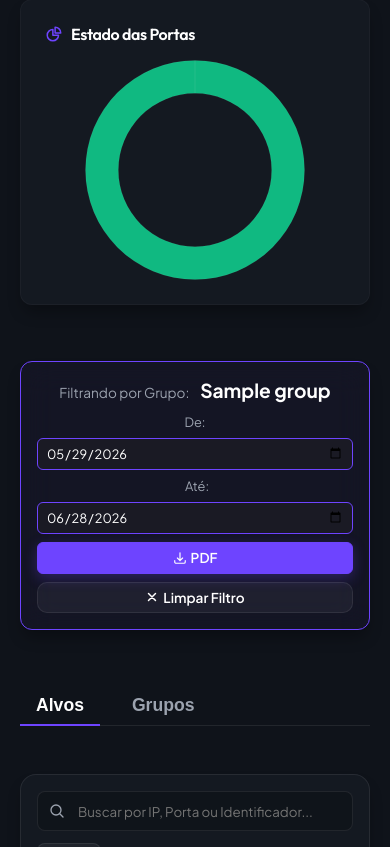
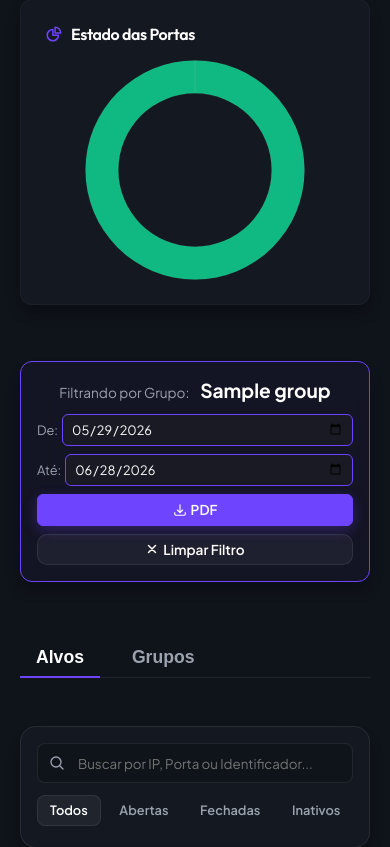
Before and after one commit to KaioHerculano/Port_Map, a Django app: page /?group=1 in a window 390 px wide. Shown: the part 1029-1876 px from the top of the page. Run offline with Django 5.2, Linux system fonts and the light colour scheme; a user stored in the database is signed in; tables that the repository leaves empty hold one stand-in row (values such as "Sample post"); data that the repository does not hold is empty; parts of the project's set-up code (start-up, migrations or seed data) failed here and were passed over.

Commit message:
style(dashboard): stack PDF date inputs on screen widths below 550px

```diff
--- a/templates/monitor/dashboard.html
+++ b/templates/monitor/dashboard.html
@@ -110,11 +110,15 @@
     <strong style="font-size: 1.2rem; color: white; margin-left: 0.5rem;">{{ selected_group.name }}</strong>
   </div>
   <div style="display: flex; gap: 0.5rem; align-items: center;">
-    <div style="display: flex; gap: 0.35rem; align-items: center;">
-      <span style="font-size: 0.8rem; color: var(--text-muted);">De:</span>
-      <input type="date" id="pdf_start_date_selected" style="padding: 0.25rem 0.5rem; background: #1a1a24; border: 1px solid var(--primary); border-radius: 6px; color: white; font-size: 0.8rem; outline: none; height: 32px; font-family: inherit;">
-      <span style="font-size: 0.8rem; color: var(--text-muted); margin-left: 0.25rem;">Até:</span>
-      <input type="date" id="pdf_end_date_selected" style="padding: 0.25rem 0.5rem; background: #1a1a24; border: 1px solid var(--primary); border-radius: 6px; color: white; font-size: 0.8rem; outline: none; height: 32px; font-family: inherit;">
+    <div class="pdf-dates-wrapper">
+      <div>
+        <span style="font-size: 0.8rem; color: var(--text-muted);">De:</span>
+        <input type="date" id="pdf_start_date_selected" style="padding: 0.25rem 0.5rem; background: #1a1a24; border: 1px solid var(--primary); border-radius: 6px; color: white; font-size: 0.8rem; outline: none; height: 32px; font-family: inherit; width: 100%;">
+      </div>
+      <div>
+        <span style="font-size: 0.8rem; color: var(--text-muted);">Até:</span>
+        <input type="date" id="pdf_end_date_selected" style="padding: 0.25rem 0.5rem; background: #1a1a24; border: 1px solid var(--primary); border-radius: 6px; color: white; font-size: 0.8rem; outline: none; height: 32px; font-family: inherit; width: 100%;">
+      </div>
       <button onclick="downloadSelectedGroupPDF({{ selected_group.id }})" class="btn btn-primary" style="border: 1px solid var(--primary); border-radius: 6px; padding: 0.4rem 0.8rem; background-color: var(--primary); color: white; font-size: 0.85rem; cursor: pointer; display: flex; align-items: center; justify-content: center; gap: 0.25rem; height: 32px; margin-left: 0.25rem;">
         <svg xmlns="http://www.w3.org/2000/svg" fill="none" viewBox="0 0 24 24" stroke-width="2" stroke="currentColor" style="width: 14px; height: 14px;">
           <path stroke-linecap="round" stroke-linejoin="round" d="M3 16.5v2.25A2.25 2.25 0 0 0 5.25 21h13.5A2.25 2.25 0 0 0 21 18.75V16.5M16.5 12 12 16.5m0 0L7.5 12m4.5 4.5V3" />
@@ -441,14 +445,14 @@
           Ver Portas
         </a>
         <div style="display: flex; flex-direction: column; gap: 0.25rem; border-top: 1px solid rgba(255, 255, 255, 0.05); padding-top: 0.5rem;">
-          <div style="display: flex; gap: 4px; align-items: center; width: 100%;">
-            <div style="flex: 1; display: flex; align-items: center; gap: 4px;">
+          <div class="pdf-dates-wrapper">
+            <div>
               <span style="font-size: 0.7rem; color: var(--text-muted);">De:</span>
-              <input type="date" id="pdf_start_date_{{ g.id }}" style="flex: 1; padding: 0.25rem; background: #1a1a24; border: 1px solid var(--primary); border-radius: 4px; color: white; font-size: 0.75rem; outline: none; font-family: inherit; min-width: 0;">
+              <input type="date" id="pdf_start_date_{{ g.id }}" style="padding: 0.25rem; background: #1a1a24; border: 1px solid var(--primary); border-radius: 4px; color: white; font-size: 0.75rem; outline: none; font-family: inherit; width: 100%;">
             </div>
-            <div style="flex: 1; display: flex; align-items: center; gap: 4px;">
-              <span style="font-size: 0.7rem; color: var(--text-muted); margin-left: 0.25rem;">Até:</span>
-              <input type="date" id="pdf_end_date_{{ g.id }}" style="flex: 1; padding: 0.25rem; background: #1a1a24; border: 1px solid var(--primary); border-radius: 4px; color: white; font-size: 0.75rem; outline: none; font-family: inherit; min-width: 0;">
+            <div>
+              <span style="font-size: 0.7rem; color: var(--text-muted);">Até:</span>
+              <input type="date" id="pdf_end_date_{{ g.id }}" style="padding: 0.25rem; background: #1a1a24; border: 1px solid var(--primary); border-radius: 4px; color: white; font-size: 0.75rem; outline: none; font-family: inherit; width: 100%;">
             </div>
           </div>
           <button onclick="downloadGroupPDF({{ g.id }})" class="btn btn-secondary" style="width: 100%; border: 1px solid var(--primary); border-radius: 6px; padding: 0.45rem; background: rgba(124, 58, 237, 0.1); color: white; font-size: 0.8rem; cursor: pointer; display: flex; align-items: center; justify-content: center; gap: 0.25rem; margin-top: 0.25rem;">
@@ -936,6 +940,34 @@
     to { transform: rotate(360deg); }
   }
 
+  .pdf-dates-wrapper {
+    display: flex;
+    gap: 0.5rem;
+    align-items: center;
+    width: 100%;
+  }
+  .pdf-dates-wrapper > div {
+    flex: 1;
+    display: flex;
+    align-items: center;
+    gap: 4px;
+  }
+  .pdf-dates-wrapper > div > input {
+    flex: 1;
+    min-width: 0;
+  }
+
+  @media (max-width: 550px) {
+    .pdf-dates-wrapper {
+      flex-direction: column;
+      align-items: stretch !important;
+      gap: 0.35rem;
+    }
+    .pdf-dates-wrapper > div {
+      width: 100%;
+    }
+  }
+
   @media (max-width: 650px) {
     .group-info-bar {
       flex-direction: column;
@@ -948,16 +980,20 @@
       align-items: stretch !important;
       width: 100%;
     }
-    .group-info-bar > div:last-child > div {
+    .group-info-bar > div:last-child > .pdf-dates-wrapper {
       flex-direction: column;
+      align-items: stretch !important;
       width: 100%;
       gap: 0.5rem !important;
     }
-    .group-info-bar > div:last-child > div > input {
+    .group-info-bar > div:last-child > .pdf-dates-wrapper > div {
       width: 100%;
     }
-    .group-info-bar > div:last-child > div > button {
+    .group-info-bar > div:last-child > .pdf-dates-wrapper > div > input {
       width: 100%;
+    }
+    .group-info-bar > div:last-child > .pdf-dates-wrapper > button {
+      width: 100% !important;
       margin-left: 0 !important;
     }
     .group-info-bar > div:last-child > a {
```
